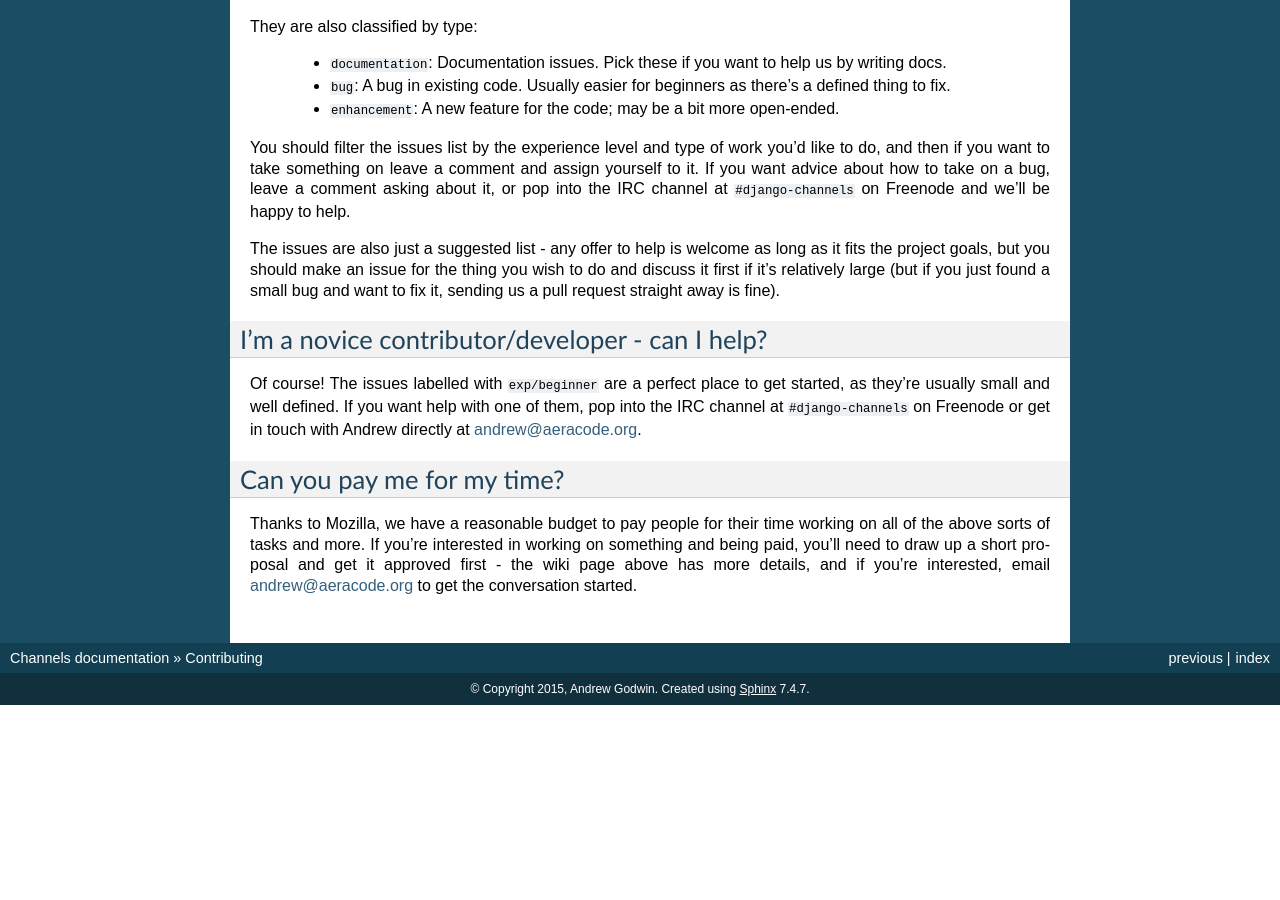
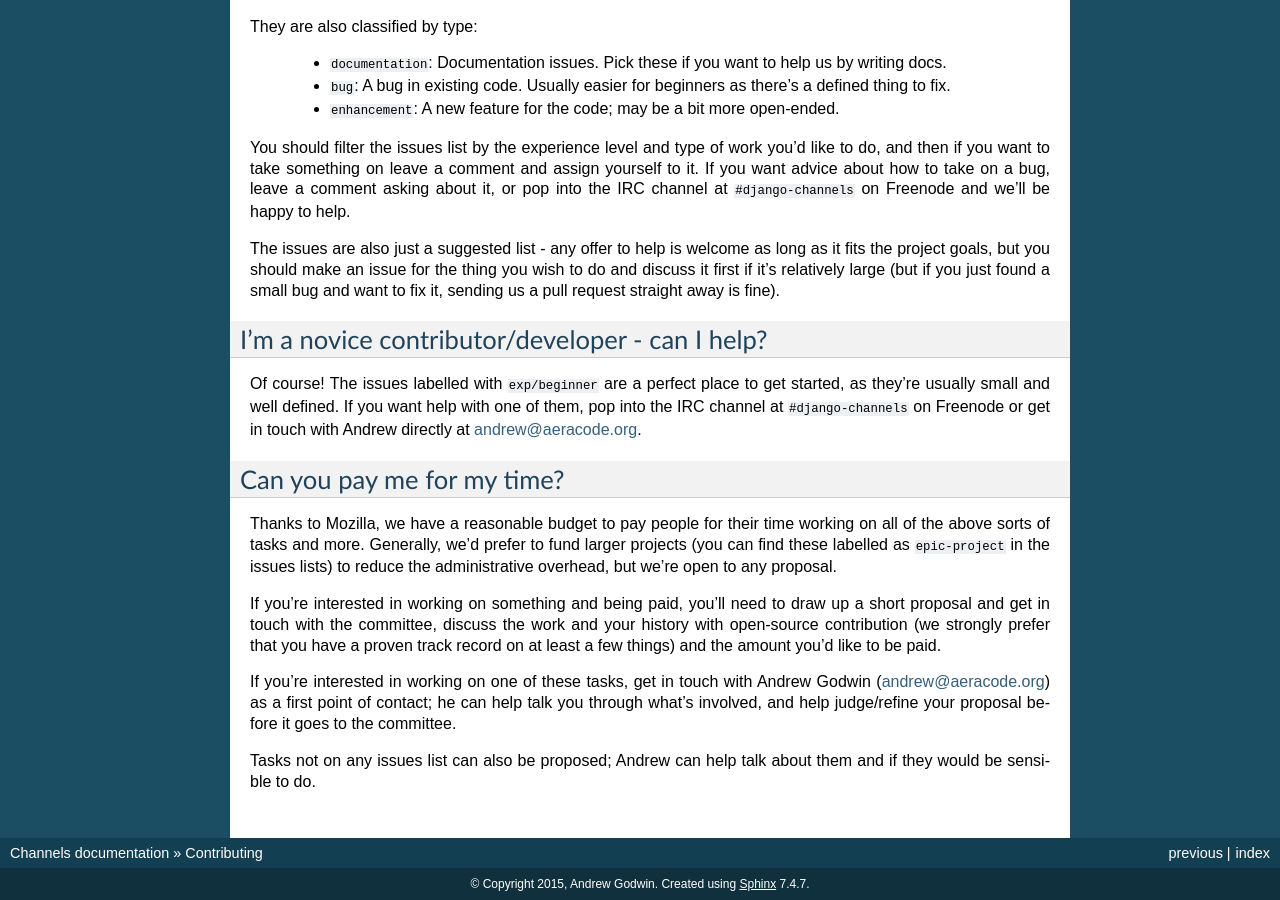
Before and after one commit to tmautone/django-channels, a Sphinx documentation site: the page built from docs/contributing.rst, in a window 1280 px wide and 900 px high, scrolled down 604 px. Built offline with Sphinx 7.4.7, drawn with Linux system fonts in a browser that asks for light colours; the version number could not be read and is left out; before the commit the page ends 1309 px from its top, so only the background shows below that.

Commit message:
Move ChannelsTasks wiki content into the docs

```diff
--- a/docs/contributing.rst
+++ b/docs/contributing.rst
@@ -61,7 +61,20 @@ Can you pay me for my time?
 ---------------------------
 
 Thanks to Mozilla, we have a reasonable budget to pay people for their time
-working on all of the above sorts of tasks and more. If you're interested in
-working on something and being paid, you'll need to draw up a short proposal
-and get it approved first - the wiki page above has more details, and if you're
-interested, email andrew@aeracode.org to get the conversation started.
+working on all of the above sorts of tasks and more. Generally, we'd prefer
+to fund larger projects (you can find these labelled as ``epic-project`` in the
+issues lists) to reduce the administrative overhead, but we're open to any
+proposal.
+
+If you're interested in working on something and being paid, you'll need to
+draw up a short proposal and get in touch with the committee, discuss the work
+and your history with open-source contribution (we strongly prefer that you have
+a proven track record on at least a few things) and the amount you'd like to be paid.
+
+If you're interested in working on one of these tasks, get in touch with
+Andrew Godwin (andrew@aeracode.org) as a first point of contact; he can help
+talk you through what's involved, and help judge/refine your proposal before
+it goes to the committee.
+
+Tasks not on any issues list can also be proposed; Andrew can help talk about them
+and if they would be sensible to do.
```
